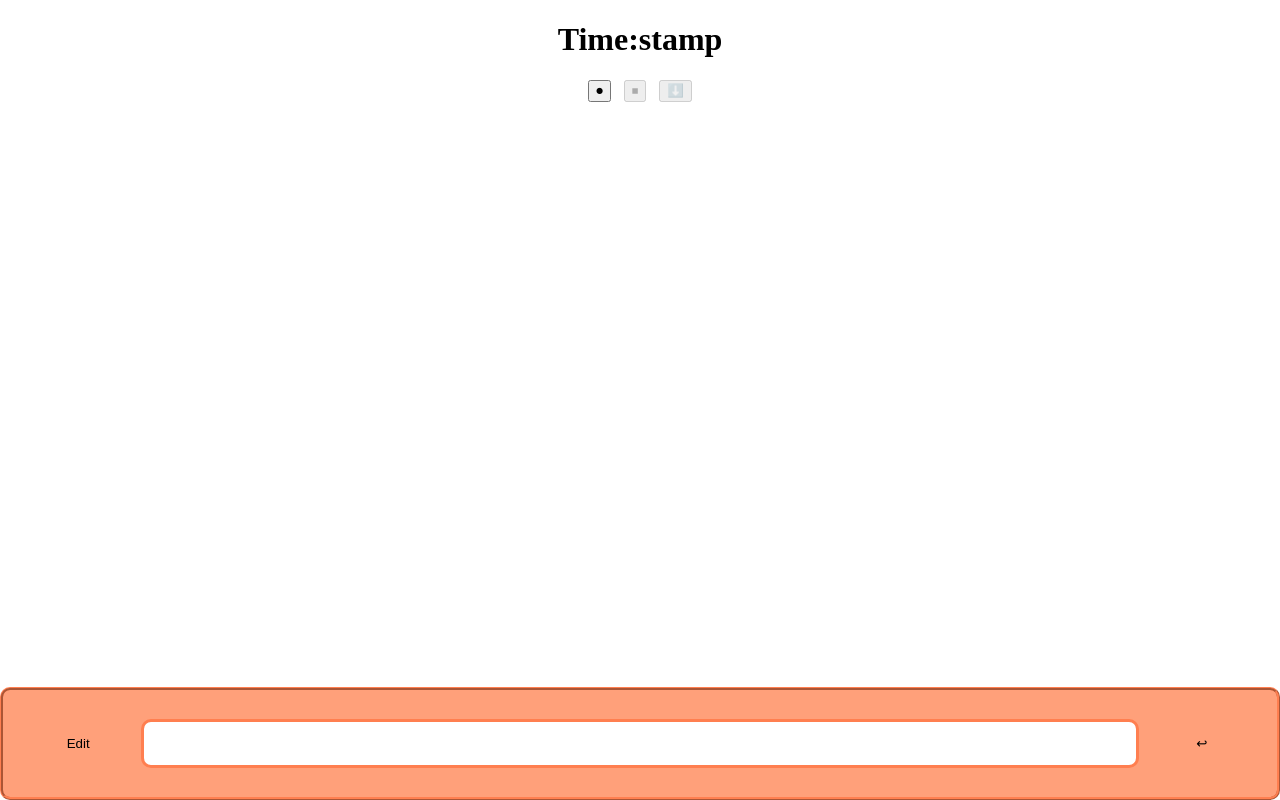
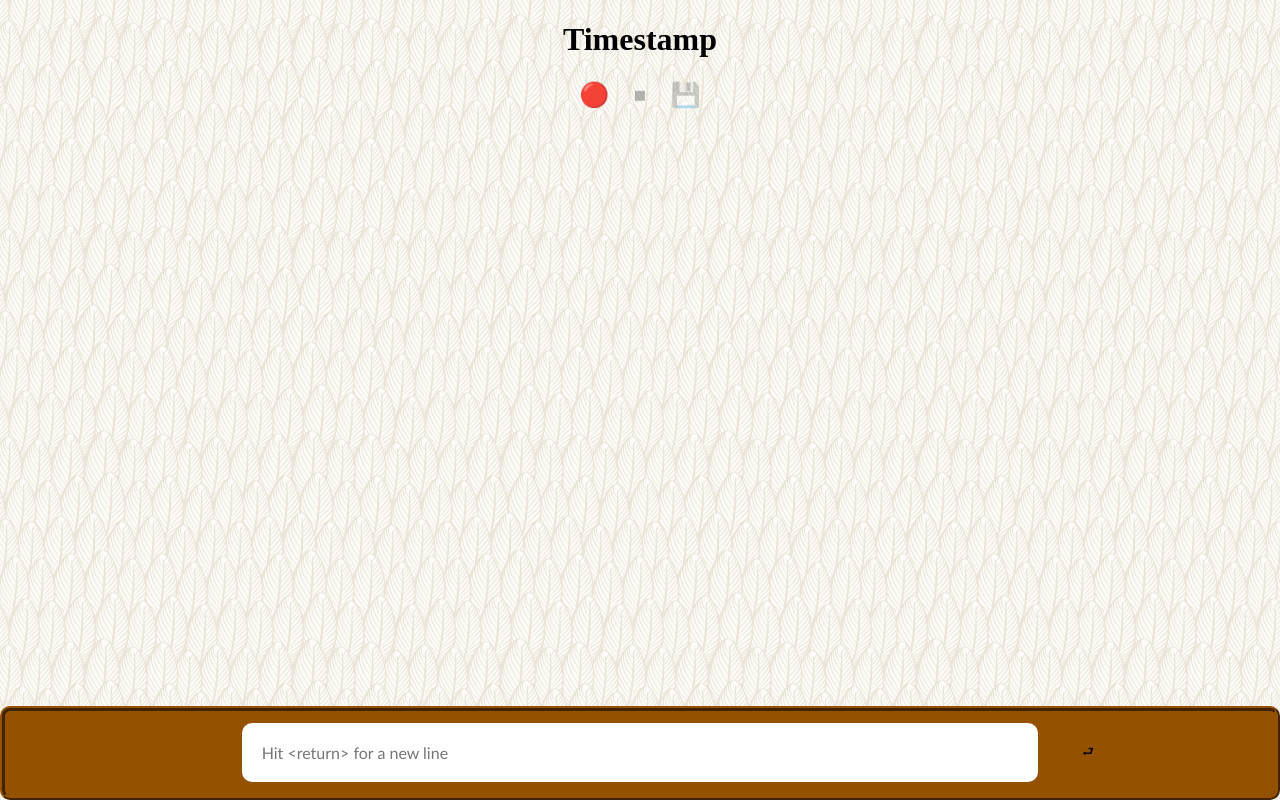
Before and after one commit to fortyoneplustwo/timestamp, a Vue app: page / in a window 1280 px wide. Built offline with nearby package versions, Linux system fonts and the light colour scheme; no server answers.

Commit message:
Improvements to UI. Also changed editor from <p> to <input>.

```diff
--- a/src/App.vue
+++ b/src/App.vue
@@ -1,24 +1,45 @@
 <template>
   <div class='container'>
     <div class='header'>
-          <h1 class='title'>Time:stamp</h1>
+          <h1 style="font-family: cursive;" class='title'>Timestamp</h1>
           <div class='recorder-container'>
-            <button ref="recBtn" @click='handleRecButton'>⏺</button>
-            <button ref="stopBtn" disabled="true" @click="handleStopButton">⏹</button>
+            <button class="rec-controls"
+                    ref="recBtn"
+                    @click='handleRecButton'>
+                    🔴
+            </button>
+            <button class="rec-controls"
+                    ref="stopBtn"
+                    disabled="true"
+                    @click="handleStopButton">
+                    ⏹
+            </button>
             <audio hidden controls ref="audio"></audio>
-            <button ref="saveBtn" disabled="true" @click="handleSaveButton">⬇️</button>
+            <button class="rec-controls"
+                    ref="saveBtn"
+                    disabled="true"
+                    @click="handleSaveButton">
+                    💾
+            </button>
           </div>
     </div>
     <div class='canvas'>
       <div v-if="notes.length > 0" class='page'>
-        <MyPage @seek-to-timestamp="seekToTimestamp" :notes="notes" :mode="mode" />
+        <MyPage @seek-to-timestamp="seekTo" :notes="notes" :mode="mode" />
       </div>
     </div>
     <div class="editor">
-        <MyEditor :mode="mode" @add-note="addNote" @toggle-mode="toggleMode"/>
+        <MyEditor class="editor2"
+                  :mode="mode"
+                  :recDuration="recDuration"
+                  :dateWhenRecLastActive="dateWhenRecLastActive"
+                  :dateWhenRecLastInactive="dateWhenRecLastInactive"
+                  @add-note="addNote"
+                  @toggle-mode="toggleMode"/>
     </div>
   </div>
 </template>
+
 
 <script>
 import MyPage from './components/MyPage.vue'
@@ -33,7 +54,7 @@ export default {
   data() {
     return {
       /*
-       * A list of note objects {id, timestamp, text}.
+       * Our datalist of note objects: {id, timestamp, text}.
        */
       notes: [],
       noteIdCounter: Number,
@@ -45,39 +66,29 @@ export default {
       chunks: [],
       /*
        * Because the MediaRecorder API doesn't provide a currentTime attribute,
-       * we implement our own algorithm to calculate a note's timestamp.
-       * Keep track of the recorded audio duration by updating the following variables
-       * on start/pause/resume/stop:
+       * we need to keep track of the recording's duration
+       * by updating the following 3 variables on start/pause/resume/stop.
        */
       recDuration: Number,
-      dateWhenRecLastActive: Number,
-      dateWhenRecLastInactive: Number
+      dateWhenRecLastActive: Date,
+      dateWhenRecLastInactive: Date
     }
   },
   created() {
-    // this.notes = [{id: 0, timestamp: 8888, content: 'test'}];
+    // this.notes = [{id: 1, timestamp: 533339, content: 'test'}];
     this.mode = false;
     this.initRecorder();
-    this.dateWhenRecLastActive = 0;
-    this.dateWhenRecLastInactive = 0;
+    this.dateWhenRecLastActive = this.dateWhenRecLastInactive = new Date();
     this.recDuration = 0;
     this.noteIdCounter = 0;
   },
   methods: {
     /*
-     * Given dateNoteTaken, compute a note's timestamp and append to notes[].
+     * Add a note to our datalist: notes[].
+     * Emitted by MyEditor component.
      */
-    addNote(dateNoteTaken, content) {
+    addNote(timestamp, content) {
       const id = this.noteIdCounter++;
-      console.log(dateNoteTaken);
-      let timestamp = 0;
-      if(this.dateWhenRecLastActive > this.dateWhenRecLastInactive) {
-        timestamp = this.recDuration + (dateNoteTaken - this.dateWhenRecLastActive);
-      } else {
-        timestamp = this.recDuration;
-      }
-      // Milliseconds -> Seconds
-      timestamp = Math.floor(timestamp / 1000);
       this.notes.push(
         {
           id: id,
@@ -86,23 +97,31 @@ export default {
         }
       );
     },
-    seekToTimestamp(t) {
-      this.$refs.audio.currentTime = t;
-      this.$refs.audio.play();
+    seekTo(timestamp) {
+      const audio = this.$refs.audio;
+      // Quick play-pause required otherwise the audio won't seek to timestamp.
+      audio.play(); audio.pause();
+      audio.currentTime = timestamp;
+      audio.play();
     },
     toggleMode() {
       this.mode = !this.mode;
     },
     /*
-     * Called whenever the recording has paused/stopped.
+     * Called whenever the recording is inactive i.e. on pause/stop.
      */
     adjustRecDuration() {
-      this.recDuration += this.dateWhenRecLastInactive - this.dateWhenRecLastActive;
+      this.recDuration += this.dateWhenRecLastInactive
+                        - this.dateWhenRecLastActive;
     },
+    /*
+     * Record button can toggle between (start)resume/pause.
+     * Stop is handled by a separate button.
+     */
     handleRecButton(e) {
       const btn = e.target;
       if (this.mediaRecorder.state != 'recording') {
-        if (this.dateWhenRecLastActive === 0) {
+        if (this.dateWhenRecLastActive === this.dateWhenRecLastInactive) {
           this.mediaRecorder.start();
         } else {
           this.mediaRecorder.resume();
@@ -110,12 +129,12 @@ export default {
         btn.textContent = '⏸';
       } else {
         this.mediaRecorder.pause();
-        btn.textContent = '⏺';
+        btn.textContent = '🔴';
       }
     },
     handleStopButton() {
       this.mediaRecorder.stop();
-      this.$refs.recBtn.textContent = '⏺';
+      this.$refs.recBtn.textContent = '🔴';
       this.$refs.recBtn.disabled = true;
       this.$refs.audio.hidden = false;
     },
@@ -123,7 +142,7 @@ export default {
       if (navigator.mediaDevices && navigator.mediaDevices.getUserMedia) {
         navigator.mediaDevices
           .getUserMedia({ audio: true, })
-          // Success callback
+          // Success callback: Register recorder event listeners
           .then((stream) => {
             this.mediaRecorder = new MediaRecorder(stream);
             // handle onstart event
@@ -152,11 +171,13 @@ export default {
                 this.dateWhenRecLastInactive = new Date();
                 this.adjustRecDuration();
               }
+              this.$refs.recBtn.disabled = true;
               this.$refs.stopBtn.disabled = true;
               this.$refs.saveBtn.disabled = false;
-              const blob = new Blob(this.chunks, { type: "audio/ogg; codecs=opus" });
+              const blob = new Blob(this.chunks, {type: "audio/ogg; codecs=opus"});
               const audioURL = window.URL.createObjectURL(blob);
               this.$refs.audio.src = audioURL;
+              this.$refs.audio.currentTime = 0;
             };
           })
           // Error callback
@@ -171,8 +192,9 @@ export default {
 }
 </script>
 
+
 <style>
-.app, app * {
+.app {
   -webkit-font-smoothing: antialiased;
   -moz-osx-font-smoothing: grayscale;
 }
@@ -185,6 +207,8 @@ export default {
   height: 100%;
   display: flex;
   flex-direction: column;
+  background-image: url("../public/upfeathers.png");
+  background-repeat: repeat;
 }
 
 .controls {
@@ -209,41 +233,58 @@ export default {
   margin-left: 15%;
   margin-right: 15%;
   overflow: scroll;
-  border-style: ridge;
-  border-color: lightcoral;
-  border-radius: 10px;
+  border-style: solid;
+  border-color: #f2eecb;
+  border-top-left-radius: 10px;
+  border-top-right-radius: 10px;
+  border-bottom: none;
   padding: 0.5%;
-  /* min-height: 20%; */
   height: fit-content;
   background-color: #f2eecb;
+  box-shadow: 2px 2px 2px rgba(0, 0, 0, 0.354);
 }
 
 .canvas {
   display: flex;
   flex-direction: column;
-  justify-content: center;
+  justify-content: flex-end;
   flex:  2;
   min-height: 40%;
+  padding-top: 2%;
+
 }
 
 .editor {
   display: flex;
-  background-color: lightsalmon;
+  justify-content: center;
+  align-items: center;
+  background-color: #945100;
   padding: 1%;
-  margin-top: 5%;
-  min-height: 10%;
-  max-height: 20%;
+  margin-top: auto;
+  height: 5%;
   border-style: ridge;
-  border-color: coral;
+  border-color: #945100;
   border-radius: 10px;
-  margin-bottom: auto;
+  border-width: thick;
+  height: fit-content;
 }
 
 .recorder-container {
-  margin-bottom: 5%;
+  margin-bottom: 1%;
   display: flex;
   flex-direction: row;
   justify-content: center;
   gap: 1%;
 }
+
+.editor2 {
+  max-width: 80%;
+}
+
+.rec-controls{
+  background-color: transparent;
+  border-style: none;
+  font-size: 150%;
+}
+
 </style>
--- a/src/components/MyEditor.vue
+++ b/src/components/MyEditor.vue
@@ -1,12 +1,18 @@
 <template>
   <div class="editorContainer">
-    <link rel="stylesheet" href="https://cdnjs.cloudflare.com/ajax/libs/font-awesome/4.7.0/css/font-awesome.min.css">
-    <button ref="editBtn" @click="toggleEditMode" value="write" class='mode-button'>Edit</button>
-    <p contenteditable="true" @input="handleNewTimestampOnTextInsert" ref="textarea" class="textarea" :onkeydown="dblEnter" v-if="!mode"></p>
-    <button v-if="mode" class="edit-options" ><i class="fa fa-copy"></i></button>
-    <button v-if="mode" class="edit-options" ><i class="fa fa-trash"></i></button>
-    <button v-if="mode" class="edit-options" ><i class="fa fa-undo"></i></button>
-    <button @click='addNote' class='return'><span>&#8617;</span> </button>
+    <button ref="editBtn"
+            value="write"
+            class='mode-button'>
+            <i v-if="writeMode === 'list'" class="fa fa-list"></i>
+    </button>
+    <input type="text"
+            placeholder="Hit <return> for a new line"
+            @input="handleLogDateOnTextInput"
+            ref="textarea" class="textarea"
+            :onkeydown="handleKeyboardShortcuts"
+            v-if="!mode">
+    <!-- Note: textarea used to be a contenteditable <p> tag -->
+    <button @click='addNote' class='return'><span>⮐</span> </button>
   </div>
 </template>
 
@@ -14,69 +20,79 @@
 export default {
   name: 'MyEditor',
   props: {
-    mode: Boolean
+    mode: Boolean,
+    /*
+     * We need the following 3 variables to compute a note's timestamp.
+     */
+    recDuration: Number,
+    dateWhenRecLastActive: Date,
+    dateWhenRecLastInactive: Date,
   },
   data() {
     return {
-      waiting_for_press2: false,
-      dateNoteTaken: 0,
-      isEmpty: true
+      /*
+       * dateOfInput for the most recent non-empty input.
+       */
+      dateOfInput: 0,
+      wasEmptyBeforeInput: true,
+      writeMode: 'none'
     }
   },
   methods: {
     /*
-     * Save a new note to our dataset
+     * Given dateOfInput, compute the timestamp.
+     * Must convert milliseconds -> seconds.
+     */
+    computeTimestamp(dateOfInput) {
+      let timestamp = 0;
+      if(this.dateWhenRecLastActive > this.dateWhenRecLastInactive) {
+        timestamp = this.recDuration
+                  + (dateOfInput - this.dateWhenRecLastActive);
+      } else {
+        timestamp = this.recDuration;
+      }
+      timestamp = Math.floor(timestamp / 1000);
+      return timestamp;
+    },
+    /*
+     * Emit note together with its timestamp.
+     * Empty note's timestamp = audio duration at time of save.
      */
     addNote() {
       const textarea = this.$refs.textarea;
-      const note = textarea.innerText.slice(0, -1);
-      textarea.innerHTML = '';
-      this.$emit('add-note', this.dateNoteTaken, note);
-      this.waiting_for_press2 = false;
-      this.isEmpty = true;
+      const content = textarea.value;
+      textarea.value = '';
+      let timestamp = 0;
+      if(content.length === 0) {
+        timestamp = this.computeTimestamp(new Date());
+      } else {
+        timestamp = this.computeTimestamp(this.dateOfInput);
+      }
+      this.$emit('add-note', timestamp, content);
+      // this.waiting_for_press2 = false;
+      this.wasEmptyBeforeInput = true;
     },
-    /*
-     * Handle double press 'Return' shortcut to submit note.
-     * Return false to prevent the event propagation.
-     */
-    dblEnter(e) {
-      const key_code = e.keyCode;
-      if(key_code === 13) {
-        if(this.waiting_for_press2) {
-            this.addNote();
-            return false;
-        } else {
-          this.waiting_for_press2 = true;
-        }
-      } else {
-        this.waiting_for_press2 = false;
+    handleKeyboardShortcuts(e) {
+      if(e.keyCode === 13) {
+        this.addNote();
+      } else if (e.key === 'l' && e.shiftKey && e.metaKey) {
+        this.writeMode = 'list';
+        this.$refs.editBtn.classList.add('list-mode');
+      } else if(e.key === 'Escape')  {
+        this.writeMode = 'none';
+        this.$refs.editBtn.classList.remove('list-mode');
       }
     },
     /*
-     * Switch between Write and Edit mode.
-     * TODO: Make this a toggle swtich.
+     * Log the date whenever input is detected on a previously empty textarea.
      */
-    toggleEditMode() {
-      const button = this.$refs.editBtn;
-      if (button.value === 'write') {
-        button.innerHTML = 'Write';
-        button.value = 'edit';
-        this.$emit('toggle-mode', true);
-      } else {
-        button.value = 'write';
-        button.innerHTML = 'Edit';
-        this.$emit('toggle-mode', false);
-      }
-    },
-    /*
-     * Mark the date whenever input is detected on a previously empty editor.
-     */
-    handleNewTimestampOnTextInsert() {
+    handleLogDateOnTextInput() {
       const currDate = new Date();
-      if(this.$refs.textarea.textContent.length === 0) this.isEmpty = true;
-      if(this.isEmpty && this.$refs.textarea.textContent.length > 0) {
-        this.dateNoteTaken = currDate;
-        this.isEmpty = false;
+      if(this.$refs.textarea.value.length === 0) {
+        this.wasEmptyBeforeInput = true;
+      } else if(this.wasEmptyBeforeInput) {
+        this.dateOfInput = currDate;
+        this.wasEmptyBeforeInput = false;
       }
     }
   }
@@ -85,18 +101,19 @@ export default {
 
 <style scoped>
 .textarea {
-  height: fit-content;
-  overflow-y: scroll;
-  max-height: 60%;
+  /*height: 100%;*/
   width: 100%;
-  padding: 1%;
-  border-style: solid;
-  border-color: coral;
+  padding: 2%;
+  /*border-style: solid;*/
+  /*border-color: coral;*/
+  border-style: none;
   border-radius: 10px;
-  background-color: white;
+
   word-wrap: break-word;
-  font-family: 'Times New Roman', Times, serif;
-  white-space: pre-line;
+  /* font-family: 'Times New Roman', Times, serif; */
+  font-family:'Gill Sans', 'Gill Sans MT', Calibri, 'Trebuchet MS', sans-serif;
+  /*white-space: pre-line;*/
+  font-size: medium;
 }
 
 .mode-button {
@@ -125,9 +142,12 @@ export default {
 }
 
 .editorContainer {
-display: flex;
-flex-direction: row;
-justify-content: space-between;
-width: 100%;
+  display: flex;
+  flex-direction: row;
+  justify-content: space-between;
+  width: 100%;
+  align-items:  center;
+  height: fit-content;
 }
+
 </style>
```
Also changed, not shown: code backups/handleOnDblPressReturn.js (added, +20 -0 lines), src/components/MyNote.vue (+7 -3 lines), public/upfeathers.png (added).
